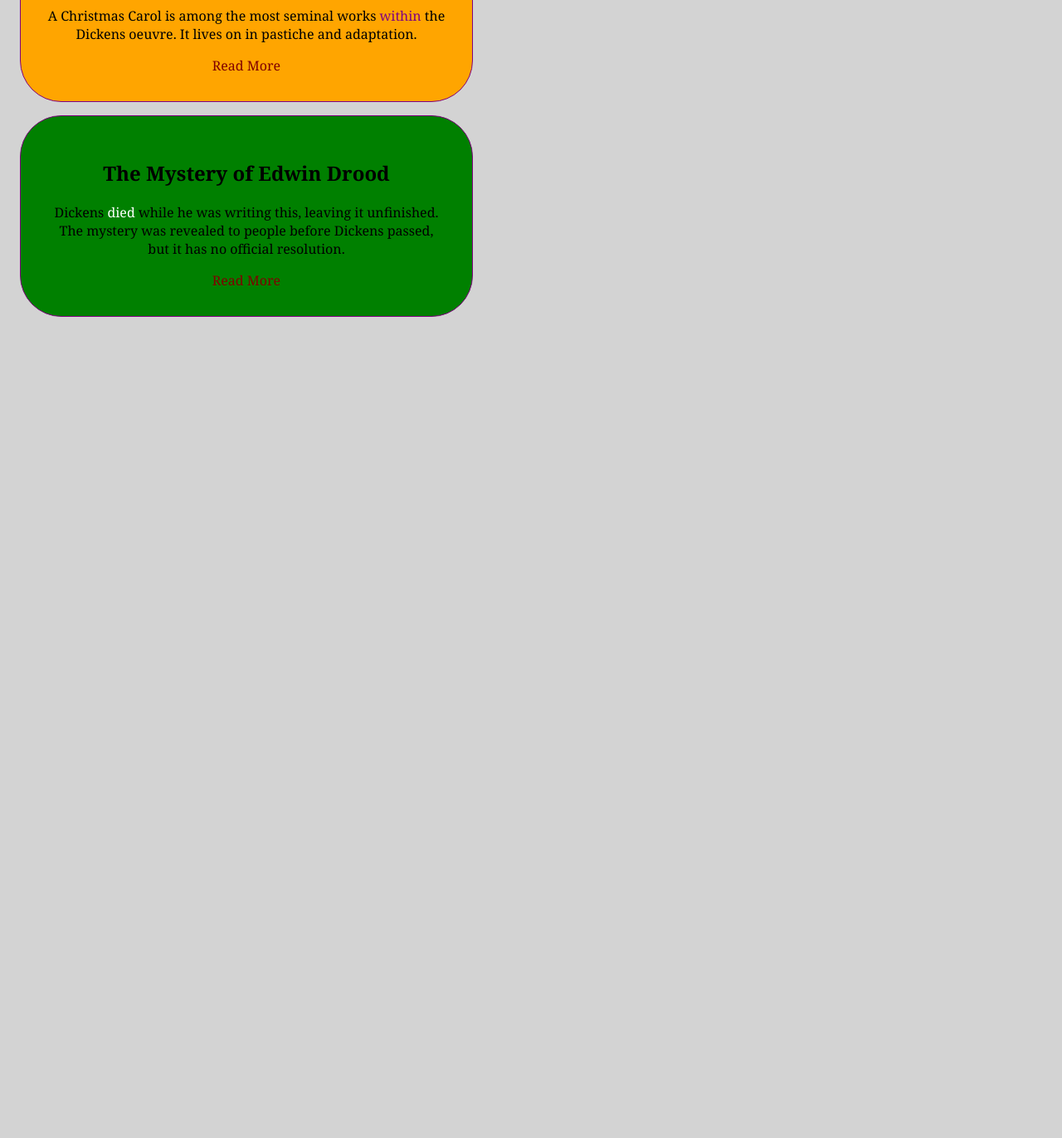
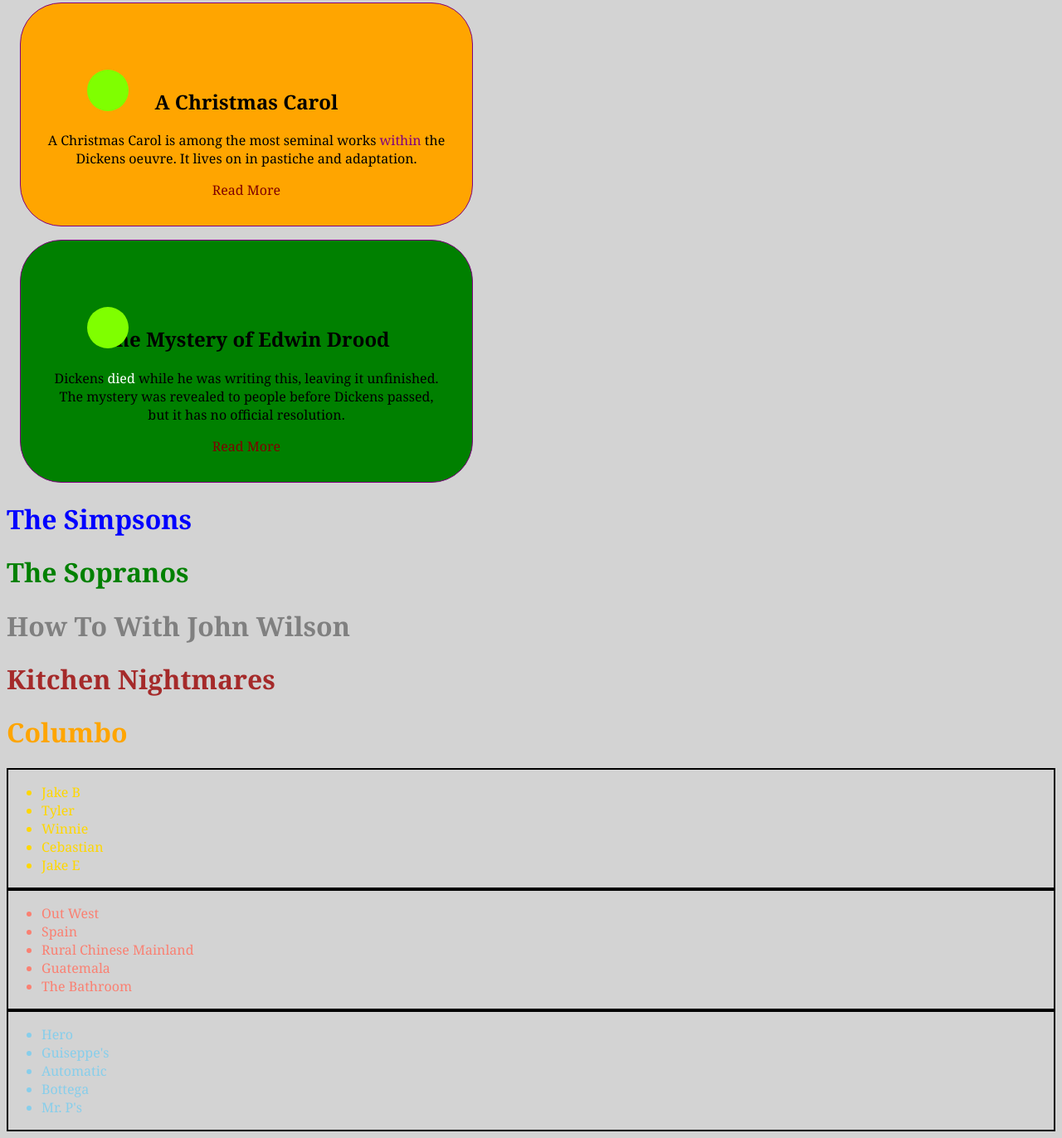
Before and after one commit to simsj93/CSS, a plain HTML site: page index.html in a window 1280 px wide. Shown: the part 565-1937 px from the top of the page at 83% size. Before the commit the page ends 963 px from the top, so only its background shows below. Drawn offline with Linux system fonts and the light colour scheme.

Commit message:
finished CSS drill

```diff
--- a/index.html
+++ b/index.html
@@ -12,31 +12,69 @@
 <body>
     <div id="container">
         <div class="boxes" id="box1">
+            <div class="img"></div>
             <h2>Great Expectations</h2>
             <p>This is arguably Dickens' most <span id="span1">famous</span> novel. It's a story about class and
                 disillusionment.</p>
             <div class="readme-wrapper"><a href="url">Read More</a></div>
         </div>
         <div class="boxes" id="box2">
+            <div class="img"></div>
             <h2>The Pickwick Papers</h2>
             <p>Apparently this was his first novel. I never read <span id="span2">it.</span></p>
             <div class="readme-wrapper"><a href="url">Read More</a></div>
         </div>
         <div class="boxes" id="box3">
+            <div class="img"></div>
             <h2>A Christmas Carol</h2>
-            <p>A Christmas Carol is among the most seminal works <span id="span3">within</span> the Dickens oeuvre. It
+            <p>A Christmas Carol is among the most seminal works <span id="span3">within</span> the Dickens
+                oeuvre. It
                 lives on in pastiche and
                 adaptation.</p>
             <div class="readme-wrapper"><a href="url">Read More</a></div>
         </div>
         <div class="boxes" id="box4">
+            <div class="img"></div>
             <h2>The Mystery of Edwin Drood</h2>
-            <p>Dickens <span id="span4">died</span> while he was writing this, leaving it unfinished. The mystery was
+            <p>Dickens <span id="span4">died</span> while he was writing this, leaving it unfinished. The
+                mystery was
                 revealed to people before
                 Dickens passed, but it has no official resolution.</p>
             <div class="readme-wrapper"><a href="url">Read More</a></div>
         </div>
     </div>
+    <h1 id="rank1" class="original">The Simpsons</h1>
+    <h1 id="rank2" class="original">The Sopranos</h1>
+    <h1 id="rank3" class="original">How To With John Wilson</h1>
+    <h1 id="rank4" class="additional">Kitchen Nightmares</h1>
+    <h1 id="rank5" class="additional">Columbo</h1>
+    <div class="finaldiv">
+        <ul>
+            <li>Jake B</li>
+            <li>Tyler</li>
+            <li>Winnie</li>
+            <li>Cebastian</li>
+            <li>Jake E</li>
+        </ul>
+    </div>
+    <div class="finaldiv">
+        <ul class="star">
+            <li>Out West</li>
+            <li>Spain</li>
+            <li>Rural Chinese Mainland</li>
+            <li>Guatemala</li>
+            <li>The Bathroom</li>
+        </ul>
+    </div>
+    <div class="finaldiv">
+        <ul class="star" id="wars">
+            <li>Hero</li>
+            <li>Guiseppe's</li>
+            <li>Automatic</li>
+            <li>Bottega</li>
+            <li>Mr. P's</li>
+        </ul>
+    </div>
 </body>
 
 </html>
--- a/styles.css
+++ b/styles.css
@@ -39,7 +39,8 @@
     padding: 2em;
     border: solid 1px purple;
     border-radius: 50px;
-    width: 30em
+    width: 30em;
+    display: block;
 }
 #box1 { background-color: blue;
 
@@ -53,3 +54,62 @@
 #box4 { background-color: green;
 
 }
+
+.img {
+    height: 50px;
+    width: 50px;
+    border-radius: 50px;
+    background-color: chartreuse;
+    position: relative;
+    top: 3rem;
+    left: 3rem;
+
+}
+
+h1 {
+     color: black;
+}
+
+.original {
+     color: turquoise;
+}
+
+.additional {
+    color: orange;
+}
+
+#rank1 {
+    color: blue;
+}
+
+#rank2 {
+    color: green;
+}
+
+#rank3 {
+ color: gray;
+}
+
+#rank4 {
+ color: brown;
+}
+
+#rank5 {
+ color: orange;
+}
+
+ul {
+    color: gold
+}
+
+.star {
+    color: salmon;
+}
+
+#wars {
+    color: skyblue;
+}
+
+.finaldiv {
+    border: 2px solid black;
+}
```
